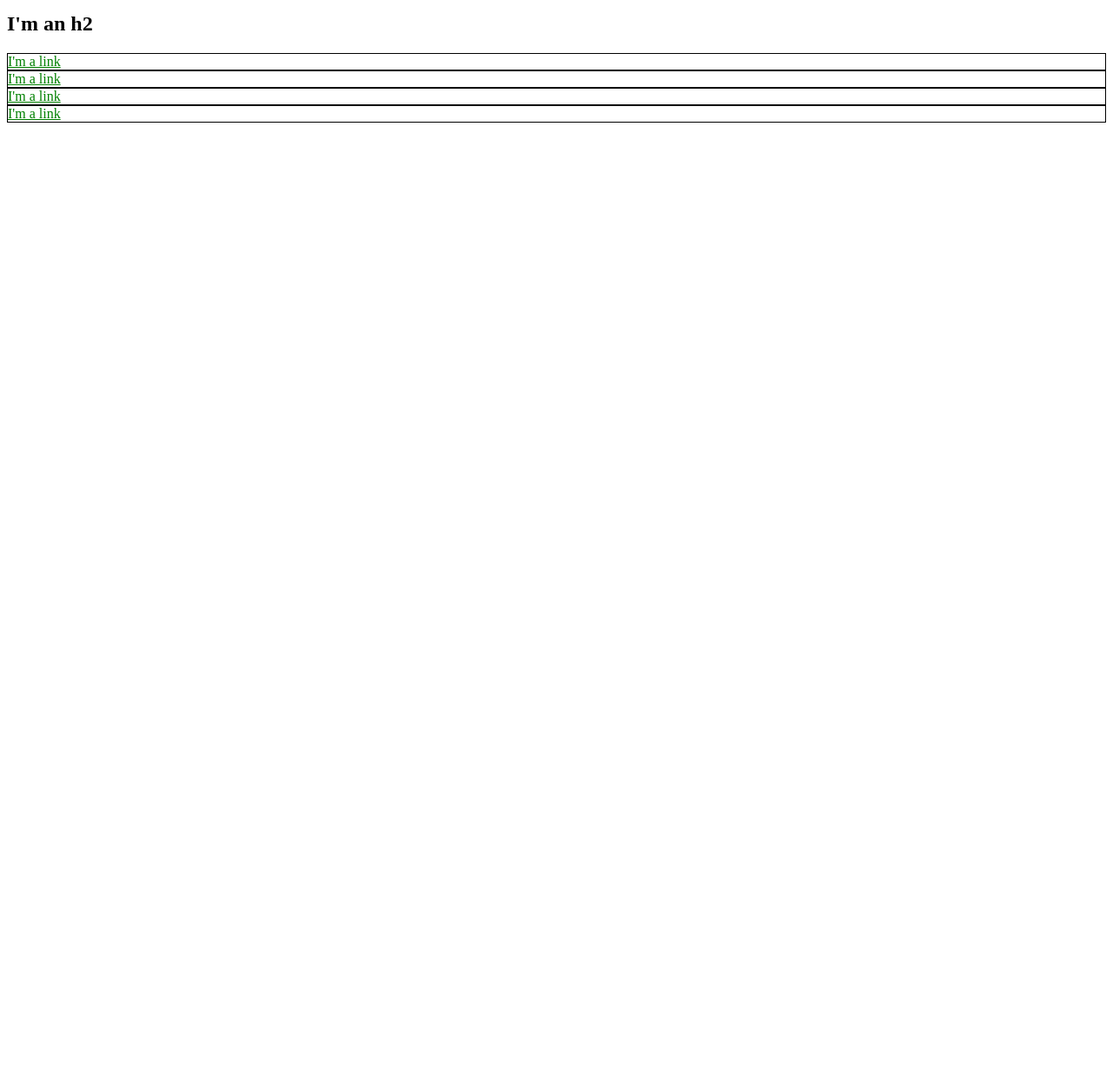
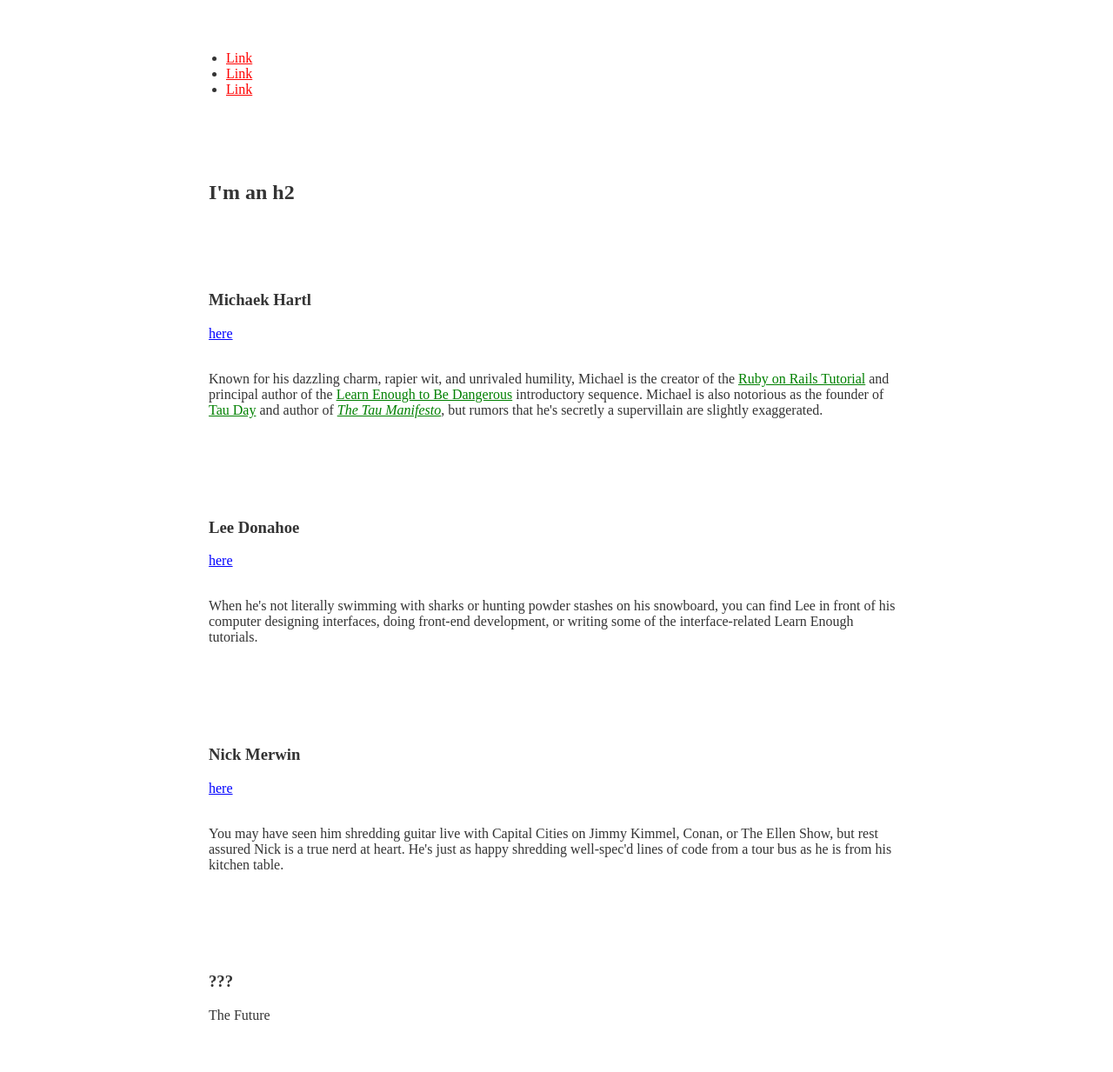
Before and after one commit to basingnaa/gottacatchup, a plain HTML site: page index.html in a window 1280 px wide. Shown: the part 140-1373 px from the top of the page at 87% size. Before the commit the page ends 800 px from the top, so only its background shows below. Drawn offline with Linux system fonts and the light colour scheme.

Commit message:
Made a whole bunch of aesthetic changes

```diff
--- a/index.html
+++ b/index.html
@@ -3,32 +3,129 @@
     <head>
         <title>Test Page: Don't Panic</title>
         <meta charset="utf-8">
+        <style>
+            /*GLOBAL STYLES*/
+            a{
+                color: red;
+            }
+
+            body{
+                margin: 0;
+                padding: 0;
+                color: #343434;
+            }
+
+            /*BIO STYLES*/
+            .bio-box{
+                background-color: white;
+            }
+            .bio-copy a{
+                color: green;
+            }
+            /*SOCIAL STYLES*/
+            .social-link{
+                /*background: rgba(150, 150, 150, 1.5);*/
+                color: blue;
+                display: block;
+                height: 36px;
+            }
+            h1{
+                padding: 10px;
+                background-color: darkblue;
+                margin-top: 0;
+                color: white;
+            }
+            h2{
+                margin: 0;
+            }
+            .content-wrap{
+                width: 800px;
+                margin: 0 auto;
+                padding: 40px 0;
+            }
+        </style>
     </head>
     <body>
-        <h1>I'm an h1</h1>
+        <h1>
+            <div class="content-wrap">
+                I'm an h1
+            </div>
+        </h1>
         <ul>
+            <div class="content-wrap">
                 <li>
-                <a href="https://example.com/" style="color: red;">Link</a>
+                    <a href="https://example.com/">Link</a>
                 </li>
                 <li>
-                <a href="https://example.com/" style="color: red;">Link</a>
+                    <a href="https://example.com/">Link</a>
                 </li>
                 <li>
-                <a href="https://example.com/" style="color: red;">Link</a>
+                    <a href="https://example.com/">Link</a>
                 </li>
+            </div>
         </ul>
-        <h2>I'm an h2</h2>
-        <div style="border: 1px solid black;">
-            <a href="https://example.com/" style="color: green;">I'm a link</a>
+        <h2>
+            <div class="content-wrap">
+                I'm an h2
             </div>
-        <div style="border: 1px solid black;">
-            <a href="https://example.com/" style="color: green;">I'm a link</a>
+        </h2>
+        <div class="bio-box">
+            <div class="content-wrap">
+                <h3>Michaek Hartl</h3>
+                <a href="https://twitter.com/mhartl" class="social-link">here</a>
+                <div class="bio-copy">
+                    <p>
+                        Known for his dazzling charm, rapier wit, and unrivaled humility,
+                        Michael is the creator of the
+                        <a href="https://www.railstutorial.org/">Ruby on Rails
+                        Tutorial</a> and principal author of the
+                        <a href="https://learnenough.com/">
+                        Learn Enough to Be Dangerous</a> introductory sequence. Michael
+                        is also notorious as the founder of
+                        <a href="http://tauday.com/">Tau Day</a> and author of
+                        <a href="http://tauday.com/tau-manifesto"><em>The Tau
+                        Manifesto</em></a>, but rumors that he's secretly a supervillain
+                        are slightly exaggerated.
+                    </p>
                 </div>
-        <div style="border: 1px solid black;">
-            <a href="https://example.com/" style="color: green;">I'm a link</a>
             </div>
-        <div style="border: 1px solid black;">
-            <a href="https://example.com/" style="color: green;">I'm a link</a>
+        </div>
+        <div class="bio-box">
+            <div class="content-wrap">
+                <h3>Lee Donahoe</h3>
+                <a href="https://twitter.com/leedonahoe" class="social-link">here</a>
+                <div class="bio-copy">
+                    <p>
+                        When he's not literally swimming with sharks or hunting powder stashes on
+                        his snowboard, you can find Lee in front of his computer designing
+                        interfaces, doing front-end development, or writing some of the
+                        interface-related Learn Enough tutorials.
+
+                    </p>
+                </div>
+            </div>
+            <div class="bio-box">
+                <div class="content-wrap">
+                    <h3>Nick Merwin</h3>
+                    <a href="https://twitter.com/nickmerwin" class="social-link">here</a>
+                    <div class="bio-copy">
+                        <p>
+                            You may have seen him shredding guitar live with Capital Cities on Jimmy
+                            Kimmel, Conan, or The Ellen Show, but rest assured Nick is a true nerd at
+                            heart. He's just as happy shredding well-spec'd lines of code from a tour
+                            bus as he is from his kitchen table.
+                        </p>
+                    </div>
+                </div>
+            </div>
+        </div>
+        <div class="bio-box">
+            <div class="content-wrap">
+                <h3>???</h3>
+                <p>
+                    The Future
+                </p>
+            </div>
         </div>
     </body>
 </html>
```
Lines whose indentation alone changed are shown as unchanged.
